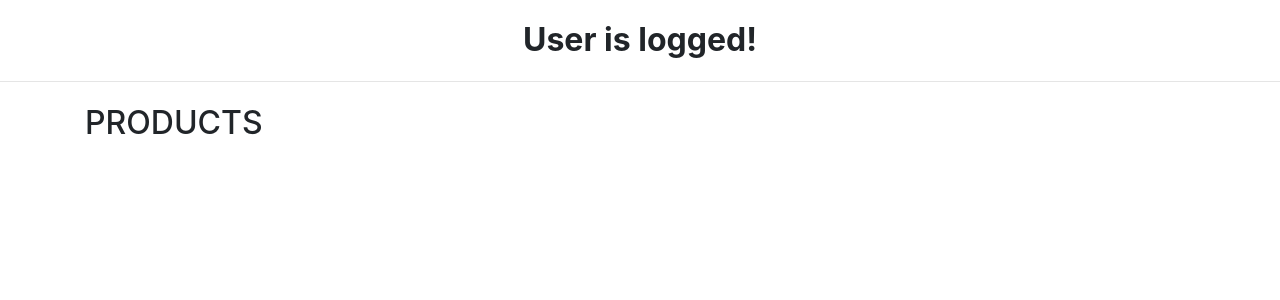
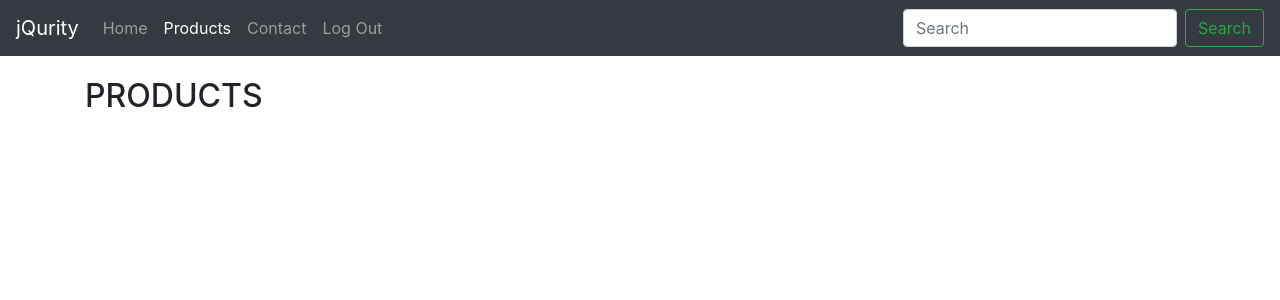
Before and after one commit to jakiiii/django-ecommerce, a Django app: page /products/ in a window 1280 px wide. Shown: the top 300 px of the page. Run offline with Django 3.2, Linux system fonts and the light colour scheme; the visitor is signed in with stand-in values (Sample User, id 1); data that the repository does not hold is empty; some libraries are stand-ins or nearby versions.

Commit message:
add timestamp field in products app and reandring template

```diff
--- a/ecommerce/urls.py
+++ b/ecommerce/urls.py
@@ -23,7 +23,7 @@ from .views import HomeTemplateView
 
 urlpatterns = [
     path('admin/', admin.site.urls),
-    path('', HomeTemplateView.as_view()),
+    path('', HomeTemplateView.as_view(), name='home'),
     path('contact/', include('contact.urls')),
     path('products/', include('products.urls')),
 ]
--- a/ecommerce/views.py
+++ b/ecommerce/views.py
@@ -3,4 +3,4 @@ from django.views.generic import TemplateView
 
 
 class HomeTemplateView(TemplateView):
-    template_name = 'base.html'
+    template_name = 'home.html'
--- a/products/models.py
+++ b/products/models.py
@@ -59,6 +59,7 @@ class Product(models.Model):
     featured = models.BooleanField(default=False)
     active = models.BooleanField(default=True)
     slug = models.SlugField(blank=True, unique=True)
+    timestamp = models.DateTimeField(auto_now_add=True)
 
     objects = ProductManager()
 
--- a/products/templates/products/list.html
+++ b/products/templates/products/list.html
@@ -3,9 +3,20 @@
 
 {% block content %}
     <h1>PRODUCTS</h1><br/>
-    {% for product in product_list %}
-        <h4>
-            <a href="{{ product.get_absolute_url }}" class="btn btn-info">{{ product.title }}</a>
-        </h4>
-    {% endfor %}
+    <div class="row">
+        {% for product in product_list %}
+        <div class="col-3" style="margin-left: 10px">
+            <div class="card" style="width: 18rem;">
+                <a href="{{ product.get_absolute_url }}">
+                    <img class="card-img-top" src="{{ product.image.url }}" alt="{{ product.title }}" width="300px" height="150px">
+                </a>
+                <div class="card-body">
+                    <h5 class="card-title">{{ product.title }}</h5>
+                    <p>{{ product.description | linebreaks | truncatewords:12 }}</p>
+                    <a href="{{ product.get_absolute_url }}" class="btn btn-primary">View Detail</a>
+              </div>
+            </div>
+        </div>
+        {% endfor %}
+    </div>
 {% endblock %}
--- a/products/templates/products/product-detail-featured.html
+++ b/products/templates/products/product-detail-featured.html
@@ -5,9 +5,9 @@
     <h1>PRODUCTS DETAILS</h1><br/>
     <div class="row">
         <div class="col-6">
-            <h4><b>{{ object.title }}</b></h4>
+            <h4><b>{{ object.title | title }}</b></h4>
             <p>{{ object.price }}</p>
-            <p>{{ object.description }}</p>
+            <p>{{ object.description | linebreaks }}</p>
         </div>
         <div class="col-6">
             <img src="{{ object.image.url }}" alt="{{ object.title }}" class="img img-fluid img-thumbnail"
--- a/products/templates/products/product_detail.html
+++ b/products/templates/products/product_detail.html
@@ -5,9 +5,10 @@
     <h1>PRODUCTS DETAILS</h1><br/>
     <div class="row">
         <div class="col-6">
-            <h4><b>{{ object.title }}</b></h4>
+            <h4><b>{{ object.title | title }}</b></h4>
+            <p>{{ object.timestamp }}</p>
             <p>{{ object.price }}</p>
-            <p>{{ object.description }}</p>
+            <p>{{ object.description | linebreaks }}</p>
         </div>
         <div class="col-6">
             <img src="{{ object.image.url }}" alt="{{ object.title }}" class="img img-fluid img-thumbnail"
--- a/products/urls.py
+++ b/products/urls.py
@@ -9,9 +9,9 @@ from .views import (
 )
 
 urlpatterns = [
-    path('', ProductListView.as_view(), name='product'),
-    path('featured/', ProductListFeaturedView.as_view(), name='product'),
+    # path('', ProductListView.as_view(), name='product'),
+    path('', ProductListFeaturedView.as_view(), name='product'),
     # path('<int:pk>/', ProductDetailView.as_view(), name='product-detail'),
     path('<slug:slug>/', ProductDetailSlugView.as_view(), name='product-detail'),
-    path('featured/<int:pk>/', ProductDetailFeaturedView.as_view(), name='product-detail'),
+    # path('<int:pk>/', ProductDetailFeaturedView.as_view(), name='product-detail'),
 ]
--- a/templates/base.html
+++ b/templates/base.html
@@ -13,13 +13,7 @@
 
     </head>
     <body>
-        <div class=text-center>
-            {% if request.user.is_authenticated %}
-                <h1><b>User is logged!</b></h1>
-            {% else %}
-                <h1><b>e-Commerce - jQurity</b></h1>
-            {% endif %}
-        </div><hr />
+        {% include 'base/navbar.html' with brand_name='jQurity' %}
 
         <div class="container">
             {% block content %}{% endblock %}
--- /dev/null
+++ b/templates/base/navbar.html
@@ -0,0 +1,50 @@
+{% url 'home' as home_url %}
+{% url 'product' as product_url %}
+{% url 'contact' as contact_url %}
+{% url 'login' as login_url %}
+{% url 'register' as register_url %}
+
+<nav class="navbar navbar-expand-lg navbar-dark bg-dark">
+    <a class="navbar-brand" href="{% url 'home' %}">{% if brand_name %}{{ brand_name }}{% else %}jQurity e-Commerce{% endif %}</a>
+  <button class="navbar-toggler" type="button" data-toggle="collapse" data-target="#navbarSupportedContent" aria-controls="navbarSupportedContent" aria-expanded="false" aria-label="Toggle navigation">
+    <span class="navbar-toggler-icon"></span>
+  </button>
+
+  <div class="collapse navbar-collapse" id="navbarSupportedContent">
+    <ul class="navbar-nav mr-auto">
+      <li class="nav-item {% if request.path == home_url %}active{% endif %}">
+        <a class="nav-link" href="{{ home_url }}">Home</a>
+      </li>
+      <li class="nav-item {% if request.path == product_url %}active{% endif %}">
+        <a class="nav-link" href="{{ product_url }}">Products</a>
+      </li>
+      <li class="nav-item {% if request.path == contact_url %}active{% endif %}">
+        <a class="nav-link" href="{{ contact_url }}">Contact</a>
+      </li>
+
+        {% if request.user.is_authenticated %}
+            <li class="nav-item">
+        <a class="nav-link" href="">Log Out</a>
+      </li>
+        {% else %}
+      <li class="nav-item dropdown {% if request.path == login_url or request.path == register_url %}active{% endif %}">
+        <a class="nav-link dropdown-toggle" href="#" id="navbarDropdown" role="button" data-toggle="dropdown" aria-haspopup="true" aria-expanded="false">
+          Accounts
+        </a>
+        <div class="dropdown-menu" aria-labelledby="navbarDropdown">
+
+
+          <a class="dropdown-item" href="{{ login_url }}">Login</a>
+          <a class="dropdown-item" href="{{ register_url }}">Register</a>
+
+        </div>
+      </li>
+    {% endif %}
+
+    </ul>
+    <form class="form-inline my-2 my-lg-0">
+      <input class="form-control mr-sm-2" type="search" placeholder="Search" aria-label="Search">
+      <button class="btn btn-outline-success my-2 my-sm-0" type="submit">Search</button>
+    </form>
+  </div>
+</nav>
--- /dev/null
+++ b/templates/home.html
@@ -0,0 +1,4 @@
+{% extends 'base.html' %}
+{% block content %}
+    <h1>HOME PAGE</h1>
+{% endblock %}
```
Also changed, not shown: products/migrations/0009_product_timestamp.py (added), products/migrations/0010_auto_20180928_2006.py (added), products/migrations/0011_auto_20180928_2007.py (added), products/migrations/0012_auto_20180928_2007.py (added).
